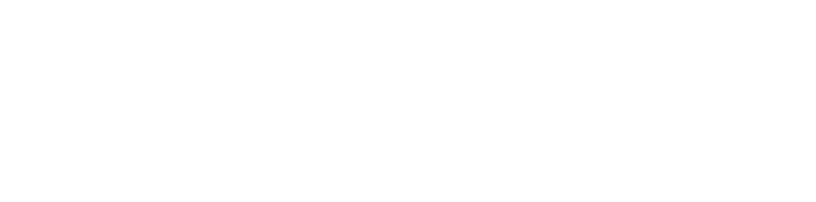
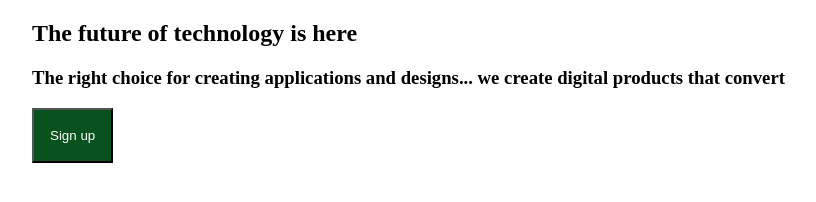
Before and after one commit to Triple-A2000/working-with-teams, a plain HTML site: page index.html in a window 1280 px wide. Shown: the whole page, without its empty margins (68-884 px from the left). Drawn offline with Linux system fonts and the light colour scheme; files that its build step writes are made by us from their sources.

Commit message:
Create hero section in html & css

```diff
--- a/assests/css/main.css
+++ b/assests/css/main.css
@@ -8,3 +8,9 @@
     width: min(100% - 30px, 1080px);
     margin-inline: auto;
 }
+
+button {
+    padding: 18px 16px;
+    color: #fff;
+    background-color: #09521e;
+}
--- a/index.html
+++ b/index.html
@@ -19,6 +19,15 @@
         <script src="./assets/js/app.js" type="modules"></script>
     </head>
     <body>
-
+        <main>
+            <div class="container hero-banner">
+                <h2>The future of technology is here</h2>
+                <h3>
+                    The right choice for creating applications and designs...
+                    we create digital products that convert
+                </h3>
+                <button>Sign up</button>
+            </div>
+        </main>
     </body>
 </html>
```
